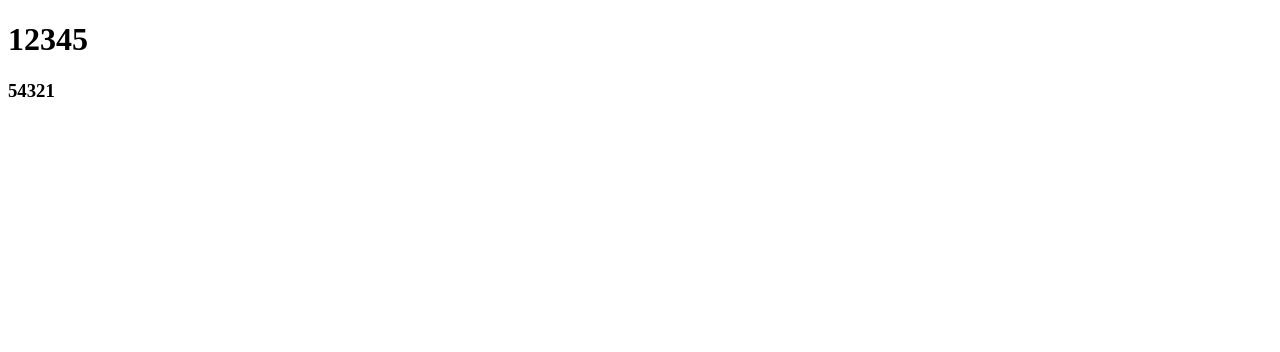
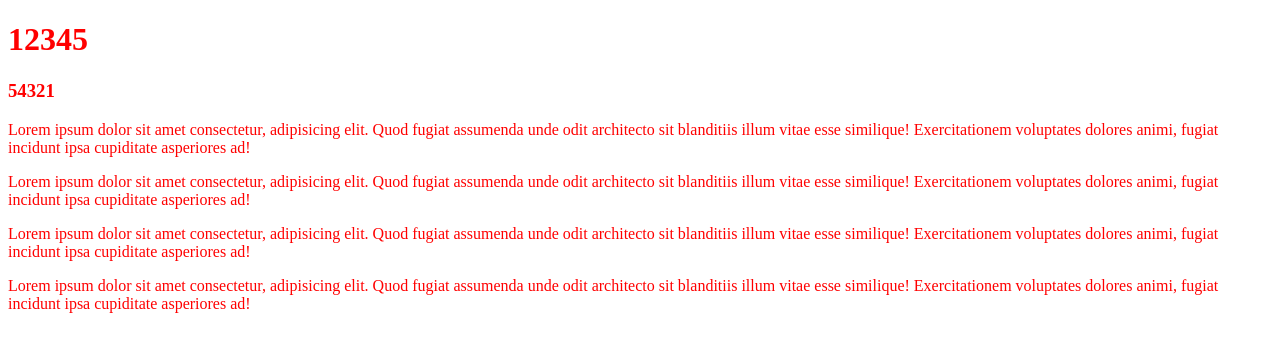
Before and after one commit to Lourenco-Pereira/git-2, a plain HTML site: page teste-1/index.html in a window 1280 px wide. Drawn offline with Linux system fonts and the light colour scheme.

Commit message:
versao 5

```diff
--- a/teste-1/index.html
+++ b/teste-1/index.html
@@ -4,9 +4,17 @@
     <meta charset="UTF-8">
     <meta name="viewport" content="width=device-width, initial-scale=1.0">
     <title>111111</title>
+
+    <link rel="stylesheet" href="style.css">
 </head>
 <body>
     <h1>12345</h1>
     <h3>54321</h3>
+    <p>Lorem ipsum dolor sit amet consectetur, adipisicing elit. Quod fugiat assumenda unde odit architecto sit blanditiis illum vitae esse similique! Exercitationem voluptates dolores animi, fugiat incidunt ipsa cupiditate asperiores ad!</p>
+    <p>Lorem ipsum dolor sit amet consectetur, adipisicing elit. Quod fugiat assumenda unde odit architecto sit blanditiis illum vitae esse similique! Exercitationem voluptates dolores animi, fugiat incidunt ipsa cupiditate asperiores ad!</p>
+    <p>Lorem ipsum dolor sit amet consectetur, adipisicing elit. Quod fugiat assumenda unde odit architecto sit blanditiis illum vitae esse similique! Exercitationem voluptates dolores animi, fugiat incidunt ipsa cupiditate asperiores ad!</p>
+
+
+    <p>Lorem ipsum dolor sit amet consectetur, adipisicing elit. Quod fugiat assumenda unde odit architecto sit blanditiis illum vitae esse similique! Exercitationem voluptates dolores animi, fugiat incidunt ipsa cupiditate asperiores ad!</p>
 </body>
 </html>
```
